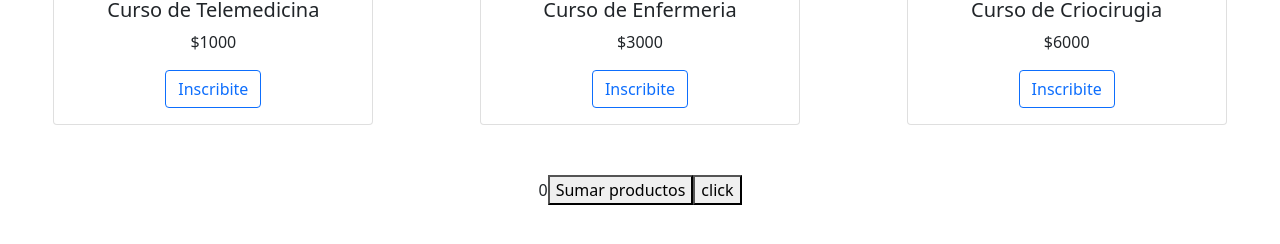
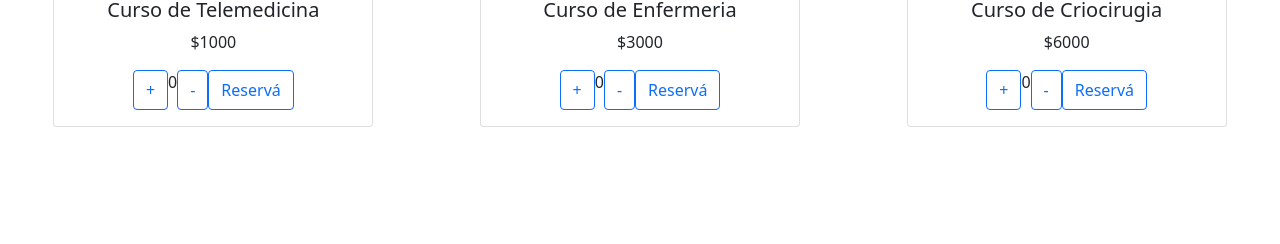
Before and after one commit to hirGorrth4d/ecommerce-react, a React (Create React App) app: page / in a window 1280 px wide. Shown: the part 486-730 px from the top of the page. Built offline with nearby package versions, Linux system fonts and the light colour scheme.

Commit message:
agregado boton contador

```diff
--- a/src/App.js
+++ b/src/App.js
@@ -14,28 +14,12 @@ import Items from './components/Item';
 
 function App() {
 
-  const [bool, setBool] = useState(true)
 
-  const [count, setCount] = useState(0);
-  const [lastClickAt, setLastClickAt] = useState(null);
-
-
-  const handlerClick =()=>{
-    setCount(count + 1);
-    setLastClickAt(new Date().toISOString());
-  }
-  console.log(lastClickAt);
 
   return (
     <div className="App">
       <NavBar />
       <ItemListContainer greeting="Hola, Bienvenidos a mi tienda" />
-      {/* <Form boton={Boton} /> */}
-      {count}
-      {}
-      <button onClick={handlerClick}> Sumar productos</button>
-      <button onClick={()=> setBool (!bool)}>click</button>
-
 
     </div>
   );
--- a/src/components/Item.jsx
+++ b/src/components/Item.jsx
@@ -1,6 +1,7 @@
 import React from 'react'
+import ItemContador from './ItemContador'
 
-function Item({id, name, imgUrl, price}) {
+function Item({id, name, imgUrl, price, stock}) {
     return (
         <div key={id} className="cards">
             <div className="card w-75">
@@ -8,7 +9,7 @@ function Item({id, name, imgUrl, price}) {
                 <div className="card-body">
                     <h5 className="card-title">{name}</h5>
                     <p className="card-text">${price}</p>
-                    <button className="btn btn-outline-primary">Inscribite</button>
+                    <ItemContador stock={stock} id={id}/>
                 </div>
             </div>
         </div>
--- /dev/null
+++ b/src/components/ItemContador.jsx
@@ -0,0 +1,49 @@
+import React from 'react';
+import {useState} from 'react';
+
+
+
+
+export default function ItemContador(props) {
+
+    const [count, setCount] =useState(0);
+
+    const sumarContador = () => {
+        if (count < props.stock){
+            setCount(count + 1);
+
+        } else {
+            alert ('Ya te inscribiste a este curso');
+        }
+    }
+
+    const restarContador = () => {
+        if (count > 1){
+            setCount(count -1)
+        } else {
+            alert('Eliminar el producto?');
+            setCount(0);
+
+        }
+    }
+
+    const agregarCarrito = () =>{
+
+    }
+
+
+    return (
+        <div style={
+            {display: "flex",
+            flexDirection: "row",
+            justifyContent: "center",
+            }
+        }>
+            <button onClick={sumarContador} className="btn btn-outline-primary">+</button>
+            <p>{count}</p>
+            <button onClick={restarContador} className="btn btn-outline-primary">-</button>
+            <button onClick={agregarCarrito} className="btn btn-outline-primary">Reservá</button>
+        </div>
+    )
+
+}
--- a/src/components/ItemList.jsx
+++ b/src/components/ItemList.jsx
@@ -3,7 +3,7 @@ import Item from './Item';
 
 function ItemList(props) {
     return (<div className="cards">
-        {props.loading ? <h1> Cargando</h1> : props.products.map(prod =><Item key={prod.id} id={prod.id} name={prod.name} imgUrl={prod.imgUrl} price={prod.price} />)}
+        {props.loading ? <h1> Cargando</h1> : props.products.map(prod =><Item key={prod.id} id={prod.id} name={prod.name} imgUrl={prod.imgUrl} price={prod.price} stock={prod.stock}/>)}
     </div>
     )
 }
--- a/src/items.js
+++ b/src/items.js
@@ -5,22 +5,23 @@ const Items = [
         name: "Curso de Telemedicina",
 
         price: 1000,
-        imgUrl:
-            "https://rcmsalud.com/wp-content/uploads/2020/08/5f186194ccd71.jpg",
+        imgUrl: "https://rcmsalud.com/wp-content/uploads/2020/08/5f186194ccd71.jpg",
+        stock: 1,
     },
     {
         id: 2,
         name: "Curso de Enfermeria",
         price: 3000,
         imgUrl: "https://www.clinicasguadalhorce.com/wp-content/uploads/2020/02/enfermeria-malaga-1.jpg",
+        stock: 1,
     },
     {
 
         id: 3,
         name: "Curso de Criocirugia",
         price: 6000,
-        imgUrl:
-            "http://www.hospitalsantaisabel.com.ar/media/CACHE/images/noticias/criocirugia_OrK08N2/a656d03109e99f110a71888b7ac2e851.jpg",
+        imgUrl: "http://www.hospitalsantaisabel.com.ar/media/CACHE/images/noticias/criocirugia_OrK08N2/a656d03109e99f110a71888b7ac2e851.jpg",
+        stock: 1,
     },
   ];
 
```
